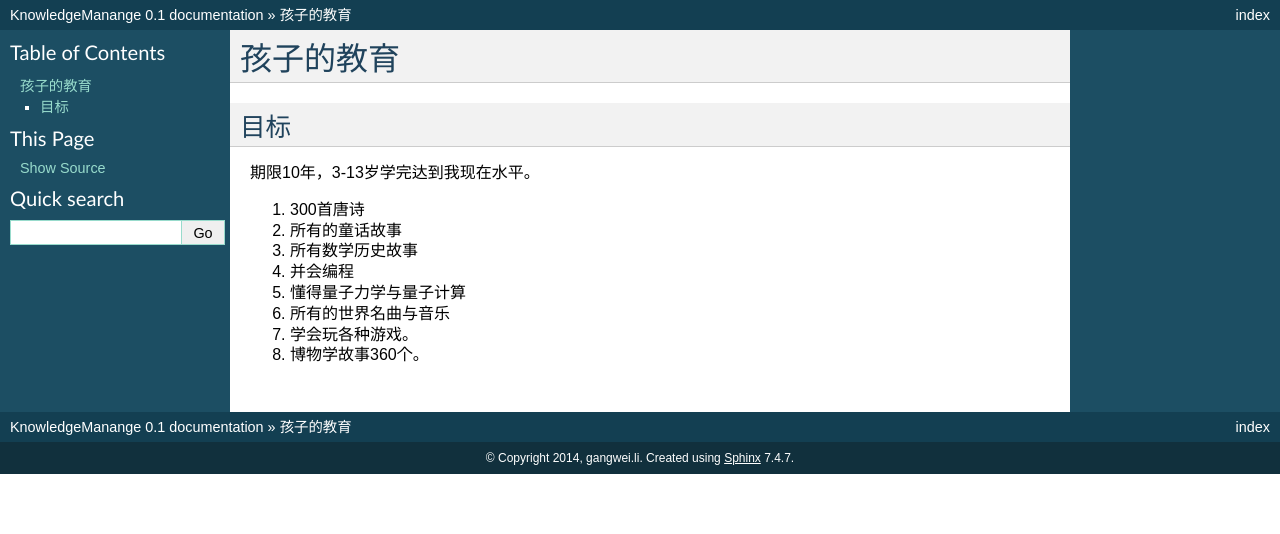
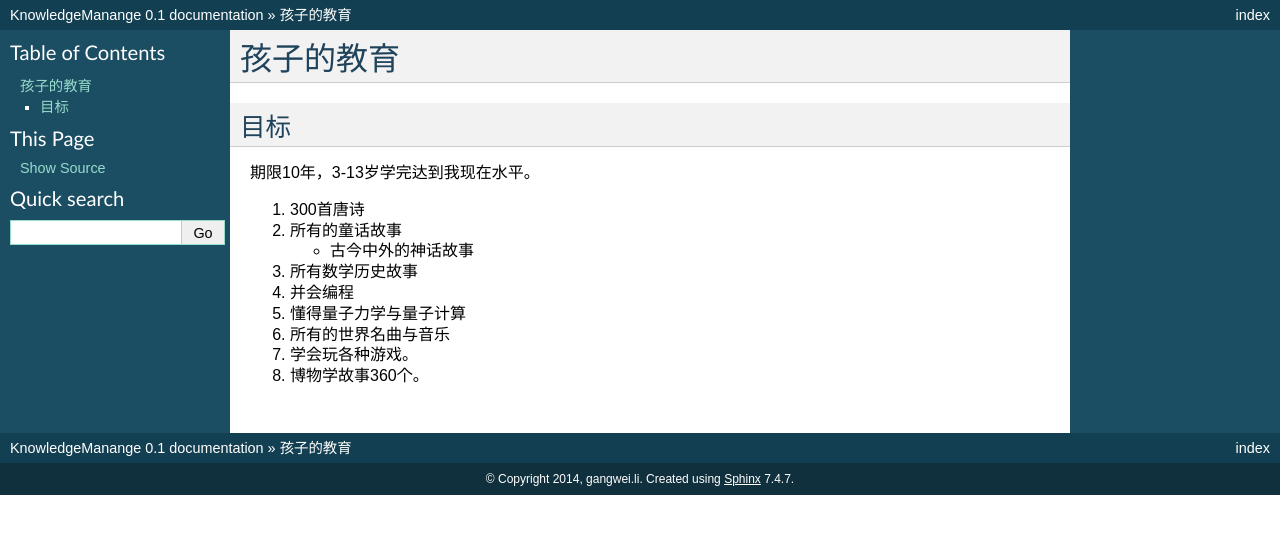
Before and after one commit to gwli/KnowledgeManagement, a Sphinx documentation site: the page built from source/Stage_3/ChildrenEduction.rst, in a window 1280 px wide. Shown: the top 534 px of the page. Built offline with Sphinx 7.4.7, drawn with Linux system fonts in a browser that asks for light colours; formulas are drawn with MathJax 3.

Commit message:
神化故事

```diff
--- a/source/Stage_3/ChildrenEduction.rst
+++ b/source/Stage_3/ChildrenEduction.rst
@@ -8,6 +8,9 @@
 
 #. 300首唐诗
 #. 所有的童话故事
+
+   - 古今中外的神话故事
+
 #. 所有数学历史故事
 #. 并会编程
 #. 懂得量子力学与量子计算
```
